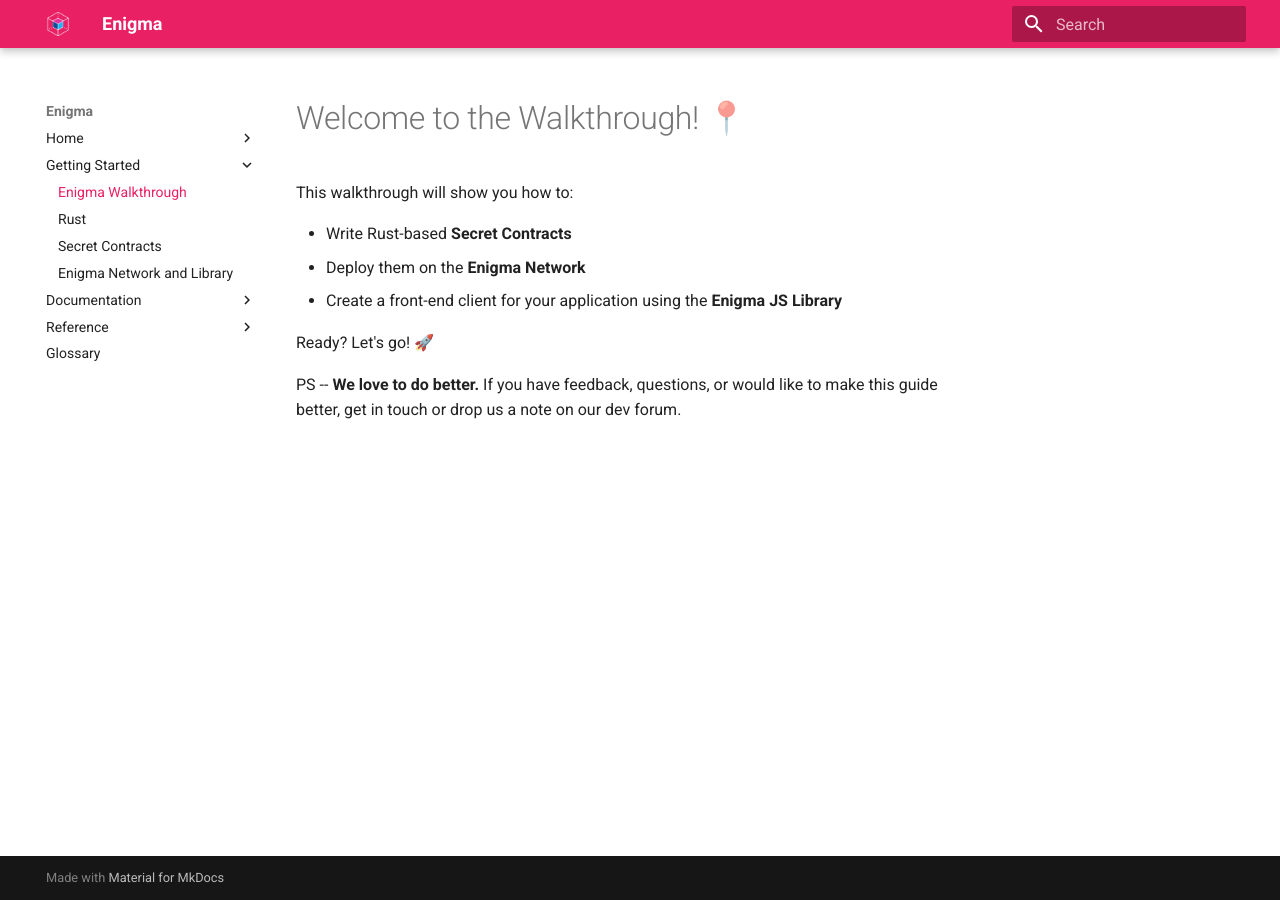
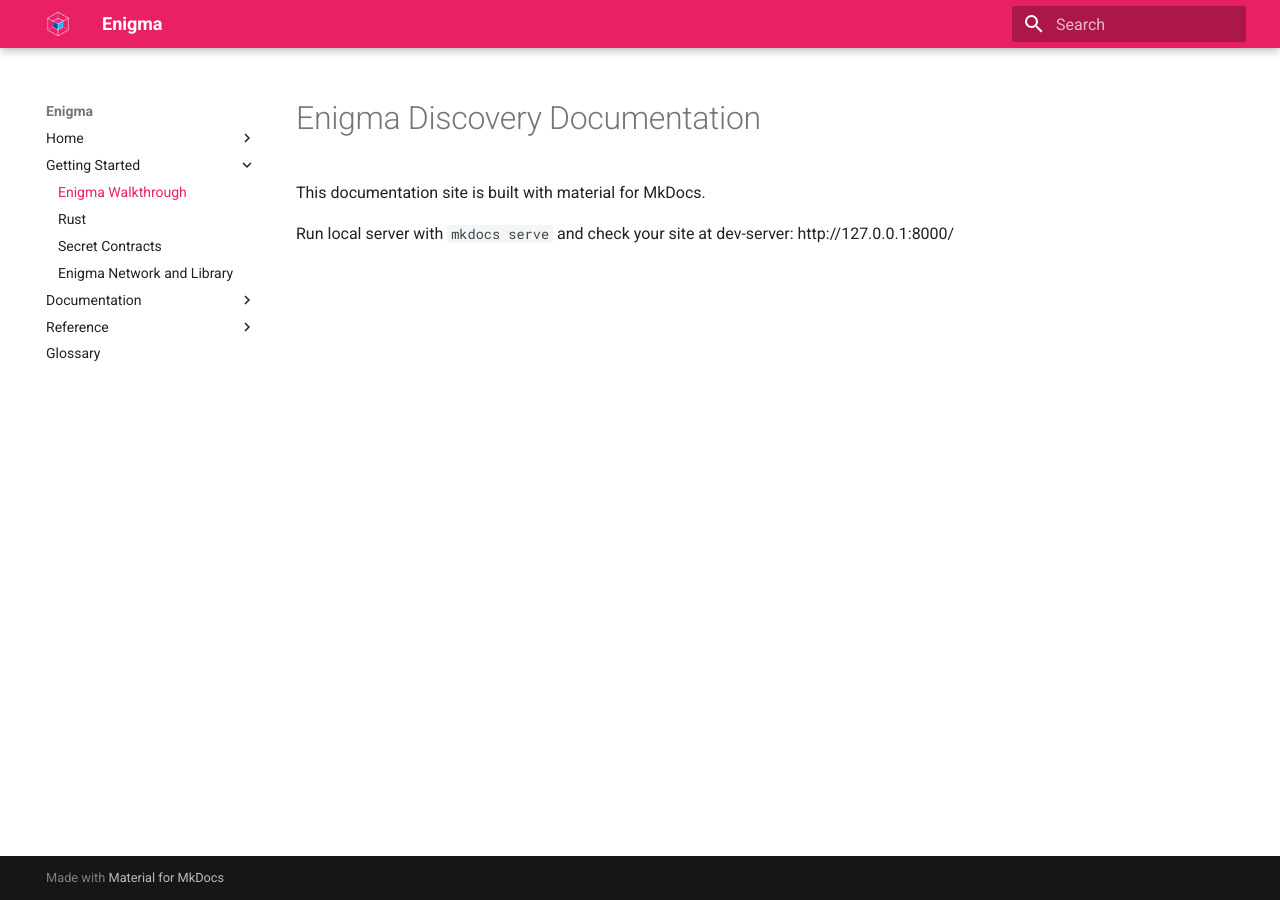
Before and after one commit to scrtlabs/discovery-documentation, an MkDocs documentation site: the page built from docs/Walkthrough.md, in a window 1280 px wide. Built offline with MkDocs 1.6.1 and Material for MkDocs 9.7.7, drawn with Linux system fonts in a browser that asks for light colours.

Commit message:
added readme

```diff
--- a/docs/Walkthrough.md
+++ b/docs/Walkthrough.md
@@ -1,11 +1,5 @@
-# Welcome to the Walkthrough! 📍
+# Enigma Discovery Documentation
 
-This walkthrough will show you how to:
+This documentation site is built with material for MkDocs.
 
- - Write Rust-based **Secret Contracts**
- - Deploy them on the **Enigma Network**
- - Create a front-end client for your application using the **Enigma JS Library**
-
-Ready? Let's go!  🚀
-
-PS -- **We love to do better.** If you have feedback, questions, or would like to make this guide better, get in touch or drop us a note on our dev forum.
+Run local server with `mkdocs serve` and check your site at dev-server: http://127.0.0.1:8000/
```
Also changed, not shown: README.md (added).
